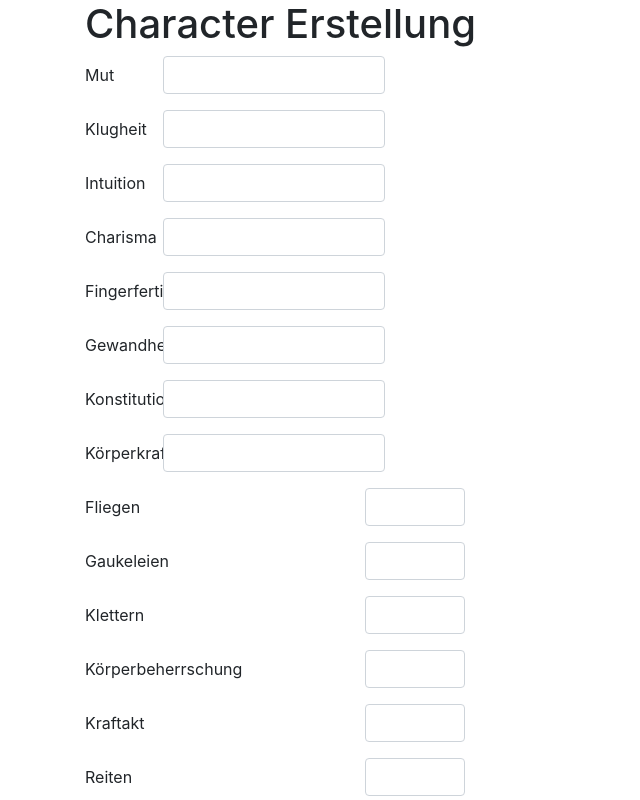
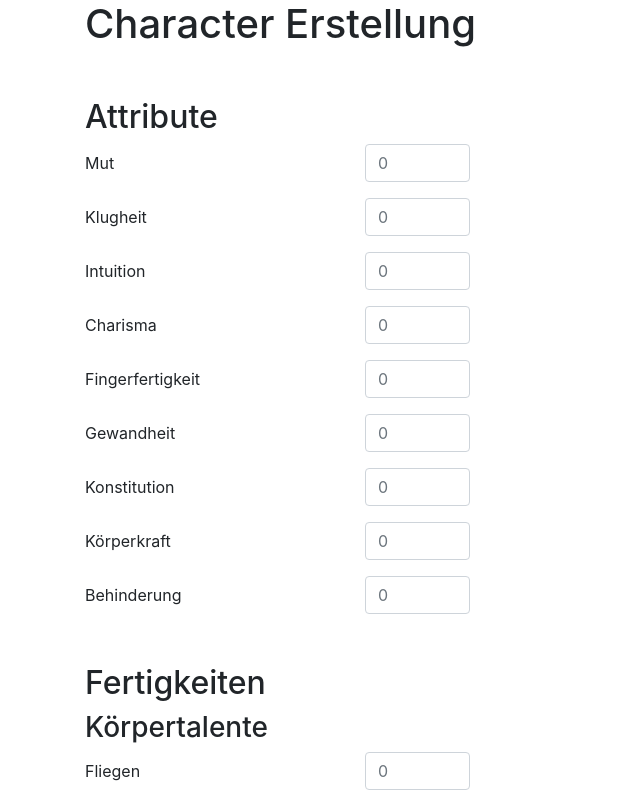
Before and after one commit to freitaggeorg/DSA_Reroll, a Vue app: page /newcharacter in a window 1280 px wide. Shown: the top 800 px of the page, without its empty margins (0-640 px from the left). Built offline with nearby package versions, Linux system fonts and the light colour scheme.

Commit message:
include handicap and resorted all talents

```diff
--- a/src/character/attributes.js
+++ b/src/character/attributes.js
@@ -1,10 +1,11 @@
 export default [
   { name: "Mut", short: "MU" },
-  { name: "Klugheit", short: "MU" },
-  { name: "Intuition", short: "MU" },
-  { name: "Charisma", short: "MU" },
-  { name: "Fingerfertigkeit", short: "MU" },
-  { name: "Gewandheit", short: "MU" },
-  { name: "Konstitution", short: "MU" },
-  { name: "Körperkraft", short: "MU" }
+  { name: "Klugheit", short: "KL" },
+  { name: "Intuition", short: "IN" },
+  { name: "Charisma", short: "CH" },
+  { name: "Fingerfertigkeit", short: "FF" },
+  { name: "Gewandheit", short: "GE" },
+  { name: "Konstitution", short: "KO" },
+  { name: "Körperkraft", short: "KK" },
+  { name: "Behinderung", short: "BE" }
 ];
--- a/src/views/CharacterErstellung.vue
+++ b/src/views/CharacterErstellung.vue
@@ -1,31 +1,56 @@
 <template>
   <b-container>
     <h1>Character Erstellung</h1>
+    <div style="margin: 50px 0px;">
+      <h2>Attribute</h2>
       <div
         v-for="(attribute, index) in fixedAttributes"
         :key="attribute.name + index"
-      style="max-width: 300px;"
       >
-      <b-form-group :label="attribute.name" label-cols-sm="4" label-cols-lg="3">
+        <b-form-group
+          :label="attribute.name"
+          label-cols-sm="4"
+          label-cols-lg="3"
+        >
           <b-form-input
             v-model="attributes[index]"
             type="number"
             max="20"
             min="0"
+            placeholder="0"
+            style="width: auto;"
           ></b-form-input>
         </b-form-group>
       </div>
+    </div>
+
     <div>
-      <div v-for="(talent, index) in fixedTalents" :key="talent.name + index">
-        <b-form-group :label="talent.name" label-cols-sm="4" label-cols-lg="3">
+      <h2>Fertigkeiten</h2>
+      <!-- <div v-for="(talent, index) in fixedTalents" :key="talent.name + index"> -->
+      <div
+        v-for="(talentgroup, index) in fixedTalents"
+        :key="talentgroup.name + index"
+      >
+        <h3>{{ talentgroup.name }}</h3>
+        <div
+          v-for="(talent, index2) in talentgroup.subTalents"
+          :key="talent.name + index2"
+        >
+          <b-form-group
+            :label="talent.name"
+            label-cols-sm="4"
+            label-cols-lg="3"
+          >
             <b-form-input
-            v-model="talents[index - 1]"
-            style="max-width: 100px;"
+              v-model="talents[index2 - 1]"
+              style="width: auto;"
               type="number"
               max="20"
               min="0"
+              placeholder="0"
             ></b-form-input>
           </b-form-group>
+        </div>
       </div>
     </div>
     <router-link to="/characters" tag="button">
@@ -51,11 +76,12 @@ export default {
     };
   },
   mounted() {
-    let allTalents = [];
-    for (let i = 0; i < fixedTalents.length; i++) {
-      allTalents = allTalents.concat(fixedTalents[i].subTalents);
-    }
-    this.fixedTalents = allTalents;
+    this.fixedTalents = fixedTalents;
+    // let allTalents = [];
+    // for (let i = 0; i < fixedTalents.length; i++) {
+    //   allTalents = allTalents.concat(fixedTalents[i].subTalents);
+    // }
+    //  this.fixedTalents = allTalents;
   }
 };
 </script>
```
Lines whose indentation alone changed are shown as unchanged.
